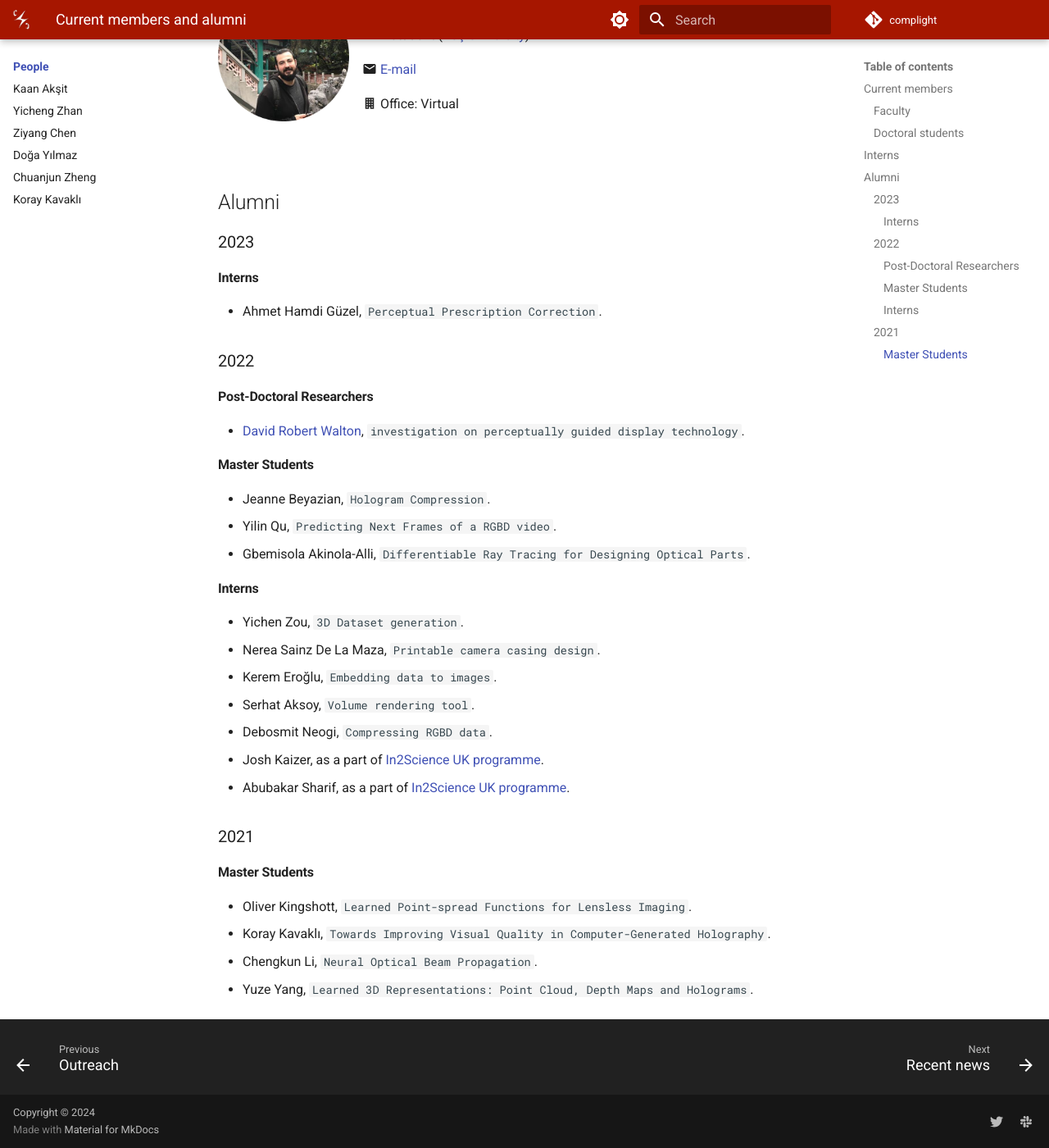
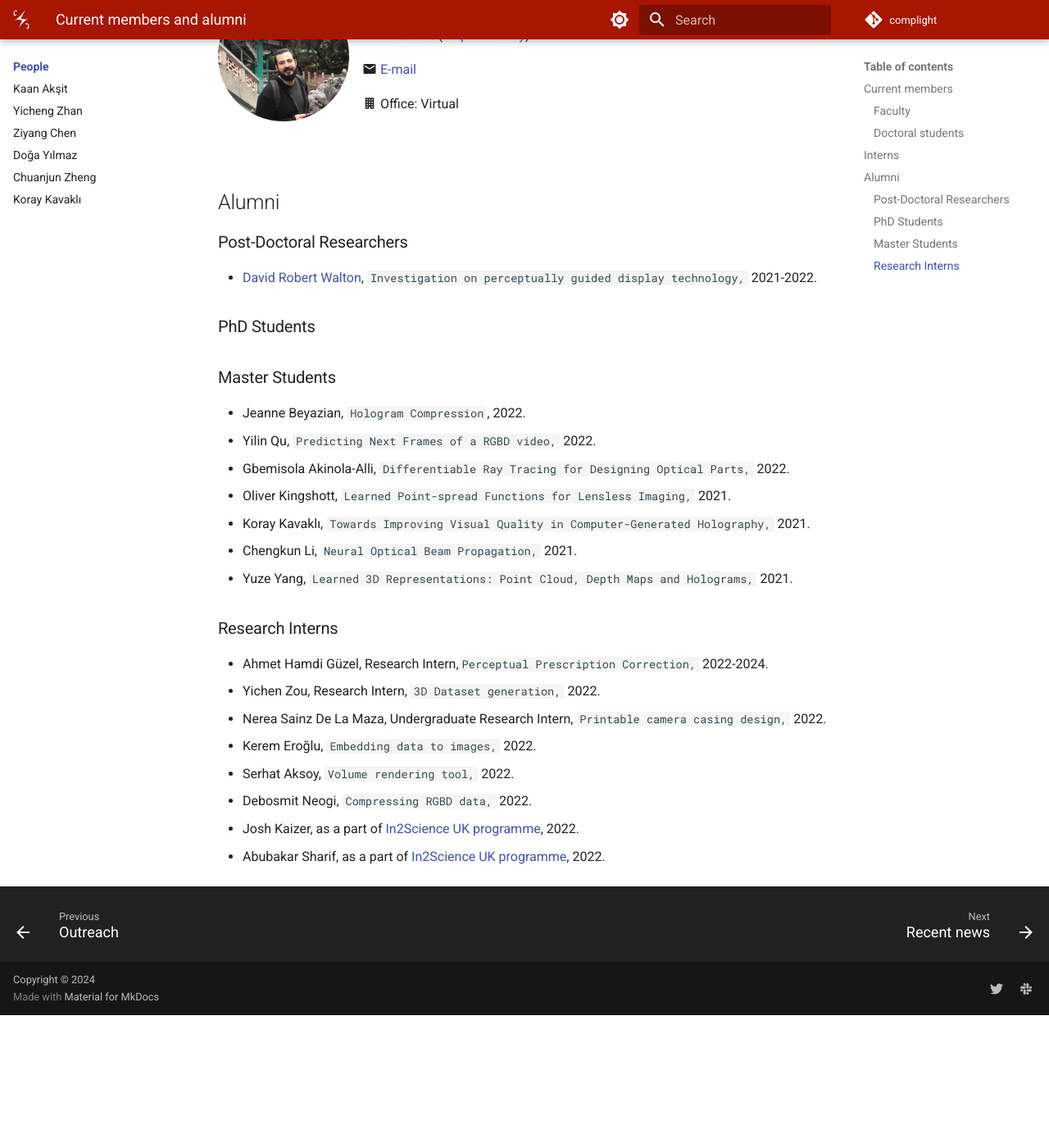
Before and after one commit to complight/complight.github.io, an MkDocs documentation site: the page built from docs/people/index.md, in a window 1280 px wide and 1400 px high, scrolled down 1748 px. Shown: the whole window at 82% size. Built offline with MkDocs 1.6.1 and Material for MkDocs 9.7.7, drawn with Linux system fonts in a browser that asks for light colours; after the commit the page ends 2986 px from its top, so only the background shows below that.

Commit message:
Updating people's page.

```diff
--- a/docs/people/index.md
+++ b/docs/people/index.md
@@ -93,36 +93,26 @@ PhD Student ([Koç University](https://www.ku.edu.tr/))
 
 ## Alumni
 
-### 2023
+### Post-Doctoral Researchers
+- [David Robert Walton](https://drwalton.github.io/), `Investigation on perceptually guided display technology,` 2021-2022.
 
-#### Interns
-- Ahmet Hamdi Güzel, `Perceptual Prescription Correction`.
+### PhD Students
 
+### Master Students
+- Jeanne Beyazian, `Hologram Compression`, 2022.
+- Yilin Qu, `Predicting Next Frames of a RGBD video,` 2022.
+- Gbemisola Akinola-Alli, `Differentiable Ray Tracing for Designing Optical Parts,` 2022.
+- Oliver Kingshott, `Learned Point-spread Functions for Lensless Imaging,` 2021.
+- Koray Kavaklı, `Towards Improving Visual Quality in Computer-Generated Holography,` 2021.
+- Chengkun Li, `Neural Optical Beam Propagation,` 2021.
+- Yuze Yang, `Learned 3D Representations: Point Cloud, Depth Maps and Holograms,` 2021.
 
-### 2022
-
-#### Post-Doctoral Researchers
-- [David Robert Walton](https://drwalton.github.io/), `investigation on perceptually guided display technology`.
-
-#### Master Students
-- Jeanne Beyazian, `Hologram Compression`.
-- Yilin Qu, `Predicting Next Frames of a RGBD video`.
-- Gbemisola Akinola-Alli, `Differentiable Ray Tracing for Designing Optical Parts`.
-
-#### Interns
-- Yichen Zou, `3D Dataset generation`.
-- Nerea Sainz De La Maza, `Printable camera casing design`.
-- Kerem Eroğlu, `Embedding data to images`.
-- Serhat Aksoy, `Volume rendering tool`.
-- Debosmit Neogi, `Compressing RGBD data`.
-- Josh Kaizer, as a part of [In2Science UK programme](https://in2scienceuk.org/).
-- Abubakar Sharif, as a part of [In2Science UK programme](https://in2scienceuk.org/).
-
-
-### 2021
-
-#### Master Students
-- Oliver Kingshott, `Learned Point-spread Functions for Lensless Imaging`.
-- Koray Kavaklı, `Towards Improving Visual Quality in Computer-Generated Holography`.
-- Chengkun Li, `Neural Optical Beam Propagation`.
-- Yuze Yang, `Learned 3D Representations: Point Cloud, Depth Maps and Holograms`.
+### Research Interns
+- Ahmet Hamdi Güzel, Research Intern,`Perceptual Prescription Correction,` 2022-2024.
+- Yichen Zou, Research Intern, `3D Dataset generation,` 2022.
+- Nerea Sainz De La Maza, Undergraduate Research Intern, `Printable camera casing design,` 2022.
+- Kerem Eroğlu, `Embedding data to images,` 2022.
+- Serhat Aksoy, `Volume rendering tool,` 2022.
+- Debosmit Neogi, `Compressing RGBD data,` 2022.
+- Josh Kaizer, as a part of [In2Science UK programme](https://in2scienceuk.org/), 2022.
+- Abubakar Sharif, as a part of [In2Science UK programme](https://in2scienceuk.org/), 2022.
```
